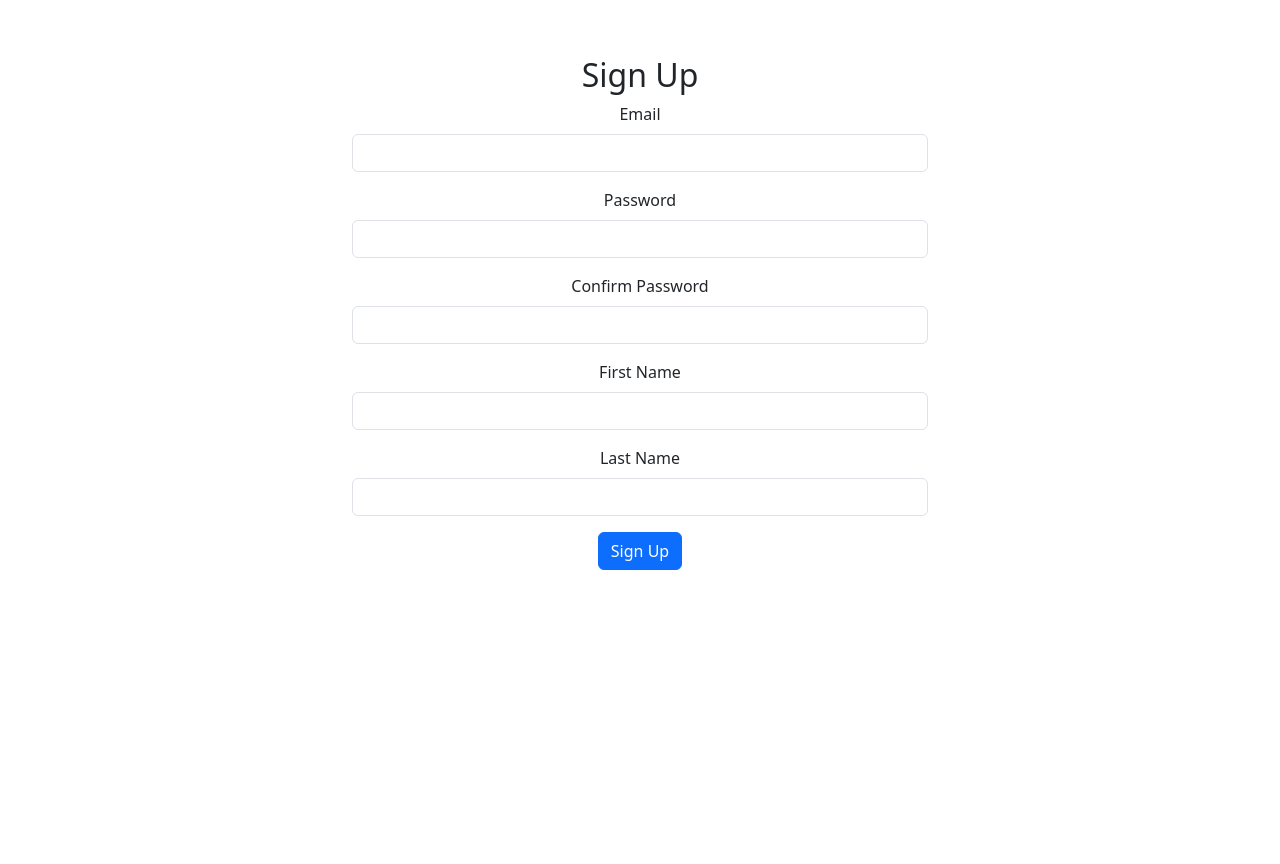
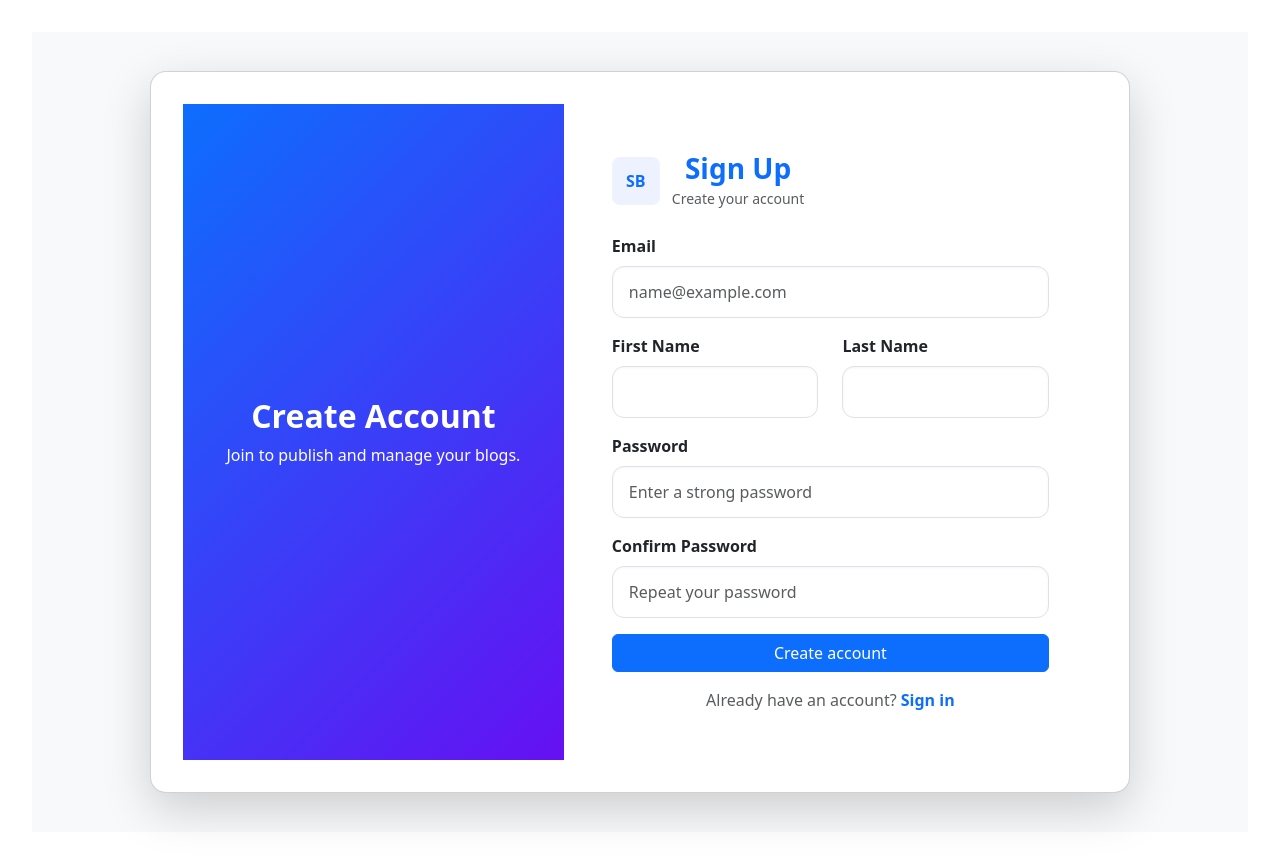
Before and after one commit to anupamkush9/revise-react, a React (Vite) app: page /signup in a window 1280 px wide. Before the commit the page ends 800 px from the top, so only its background shows below. Built offline with nearby package versions, Linux system fonts and the light colour scheme.

Commit message:
ui/ux changes on login and signup page

```diff
--- a/src/components/Login.jsx
+++ b/src/components/Login.jsx
@@ -1,14 +1,16 @@
-import { useState } from "react";
-import { useNavigate, Link } from "react-router"; // ✅ corrected import
+import React, { useState } from "react";
+import { useNavigate, Link } from "react-router";
 import api from "./api";
 
 function Login() {
   const [email, setEmail] = useState("");
   const [password, setPassword] = useState("");
+  const [loading, setLoading] = useState(false);
   const navigate = useNavigate();
 
   const handleLogin = async (e) => {
     e.preventDefault();
+    setLoading(true);
     try {
       const response = await api.post("/api/token/", { email, password });
       localStorage.setItem("access_token", response.data.access_token);
@@ -16,30 +18,50 @@ function Login() {
       navigate("/");
     } catch (error) {
       alert("Invalid credentials");
+    } finally {
+      setLoading(false);
     }
   };
 
   return (
-    <div className="min-vh-100 d-flex justify-content-center align-items-center bg-light">
+    <div className="container-fluid min-vh-100 d-flex align-items-center justify-content-center bg-light">
+      <div className="card shadow-lg rounded-4 overflow-hidden" style={{ maxWidth: 980, width: "94%" }}>
+        <div className="row g-0">
+          <div className="col-md-5 d-none d-md-flex align-items-center justify-content-center" style={{ background: "linear-gradient(135deg,#6f42c1,#20c997)", color: "#fff" }}>
+            <div className="text-center p-4">
+              <h2 className="fw-bold">Welcome Back</h2>
+              <p className="mb-0">Sign in to manage your blogs and create new posts.</p>
+            </div>
+          </div>
+
+          <div className="col-md-7">
+            <div className="p-5">
+              <div className="mb-4">
+                <div className="d-flex align-items-center mb-2">
                   <div
-        className="card shadow-lg border-0 p-4"
                     style={{
-          width: "100%",
-          maxWidth: "420px",
-          borderRadius: "20px",
-          backgroundColor: "rgba(255, 255, 255, 0.9)",
+                      width: 48,
+                      height: 48,
+                      background: "#eef2ff",
+                      borderRadius: 8,
+                      display: "flex",
+                      alignItems: "center",
+                      justifyContent: "center",
+                      marginRight: 12,
                     }}
                   >
-        <div className="text-center mb-4">
-          <h2 className="fw-bold text-primary">My Blog</h2>
-          <p className="text-muted mb-0">Sign in to continue</p>
+                    <span style={{ color: "#0d6efd", fontWeight: 700 }}>MB</span>
+                  </div>
+                  <div>
+                    <h3 className="fw-bold text-primary mb-0">My Blog</h3>
+                    <small className="text-muted">Sign in to continue</small>
+                  </div>
+                </div>
               </div>
 
               <form onSubmit={handleLogin}>
                 <div className="mb-3">
-            <label htmlFor="email" className="form-label fw-semibold">
-              Email address
-            </label>
+                  <label htmlFor="email" className="form-label fw-semibold text-start d-block">Email</label>
                   <input
                     type="email"
                     id="email"
@@ -52,9 +74,7 @@ function Login() {
                 </div>
 
                 <div className="mb-3">
-            <label htmlFor="password" className="form-label fw-semibold">
-              Password
-            </label>
+                  <label htmlFor="password" className="form-label fw-semibold text-start d-block">Password</label>
                   <input
                     type="password"
                     id="password"
@@ -68,25 +88,14 @@ function Login() {
 
                 <div className="d-flex justify-content-between align-items-center mb-3">
                   <div className="form-check">
-              <input
-                className="form-check-input"
-                type="checkbox"
-                id="rememberMe"
-              />
-              <label className="form-check-label" htmlFor="rememberMe">
-                Remember me
-              </label>
+                    <input className="form-check-input" type="checkbox" id="rememberMe" />
+                    <label className="form-check-label" htmlFor="rememberMe">Remember me</label>
                   </div>
-            <a href="/forgot-password" className="text-decoration-none small">
-              Forgot password?
-            </a>
+                  <Link to="/forgot-password" className="text-decoration-none small">Forgot password?</Link>
                 </div>
 
-          <button
-            type="submit"
-            className="btn btn-primary btn-lg w-100 shadow-sm"
-          >
-            Login
+                <button type="submit" className="btn btn-primary btn-lg w-100 shadow-sm" disabled={loading}>
+                  {loading ? "Signing in..." : "Login"}
                 </button>
               </form>
 
@@ -100,7 +109,11 @@ function Login() {
               </div>
             </div>
           </div>
+        </div>
+      </div>
+    </div>
   );
 }
 
+
 export default Login;
--- a/src/components/Signup.jsx
+++ b/src/components/Signup.jsx
@@ -1,5 +1,5 @@
 import { useState } from "react";
-import { useNavigate } from "react-router"; // ✅ corrected import
+import { useNavigate, Link } from "react-router";
 import api from "./api";
 
 function Signup() {
@@ -16,6 +16,14 @@ function Signup() {
 
   const handleChange = (e) => {
     setForm((s) => ({ ...s, [e.target.name]: e.target.value }));
+  };
+
+  // uniform input style used across the form for consistent look
+  const uniformInputStyle = {
+    borderRadius: 12,
+    height: 52,
+    padding: "0.625rem 1rem",
+    boxShadow: "inset 0 1px 3px rgba(0,0,0,0.04)",
   };
 
   const validateClient = () => {
@@ -48,14 +56,12 @@ function Signup() {
       };
       const resp = await api.post("/api/signup/", payload);
       if (resp.status === 201) {
-        // registration success -> go to login
         navigate("/login");
       } else {
         setErrors({ non_field_errors: "Unexpected response" });
       }
     } catch (err) {
       if (err.response && err.response.data) {
-        // API validation errors expected as an object
         setErrors(err.response.data);
       } else {
         setErrors({ non_field_errors: "Network or server error" });
@@ -66,62 +72,113 @@ function Signup() {
   };
 
   return (
-    <div className="container" style={{ maxWidth: 600, marginTop: 24 }}>
-      <h2>Sign Up</h2>
-      {errors.non_field_errors && (
-        <div className="alert alert-danger">{errors.non_field_errors}</div>
-      )}
+    <div className="container-fluid min-vh-100 d-flex align-items-center justify-content-center bg-light">
+      <div className="card shadow-lg rounded-4 overflow-hidden" style={{ maxWidth: 980, width: "94%" }}>
+        <div className="row g-0">
+          <div className="col-md-5 d-none d-md-flex align-items-center justify-content-center" style={{ background: "linear-gradient(135deg,#0d6efd,#6610f2)", color: "#fff" }}>
+            <div className="text-center p-4">
+              <h2 className="fw-bold">Create Account</h2>
+              <p className="mb-0">Join to publish and manage your blogs.</p>
+            </div>
+          </div>
+
+          <div className="col-md-7">
+            <div className="p-5">
+              <div className="mb-4">
+                <div className="d-flex align-items-center mb-2">
+                  <div
+                    style={{
+                      width: 48,
+                      height: 48,
+                      background: "#eef2ff",
+                      borderRadius: 8,
+                      display: "flex",
+                      alignItems: "center",
+                      justifyContent: "center",
+                      marginRight: 12,
+                    }}
+                  >
+                    <span style={{ color: "#0d6efd", fontWeight: 700 }}>SB</span>
+                  </div>
+                  <div>
+                    <h3 className="fw-bold text-primary mb-0">Sign Up</h3>
+                    <small className="text-muted">Create your account</small>
+                  </div>
+                </div>
+              </div>
+
+              {errors.non_field_errors && <div className="alert alert-danger">{errors.non_field_errors}</div>}
+
               <form onSubmit={handleSubmit} noValidate>
                 <div className="mb-3">
-          <label className="form-label">Email</label>
+                  <label className="form-label fw-semibold text-start d-block">Email</label>
                   <input
                     name="email"
                     type="email"
                     className={`form-control ${errors.email ? "is-invalid" : ""}`}
                     value={form.email}
                     onChange={handleChange}
+                    style={uniformInputStyle}
+                    placeholder="name@example.com"
                   />
                   {errors.email && <div className="invalid-feedback">{errors.email}</div>}
                 </div>
 
+                <div className="row">
+                  <div className="col-md-6 mb-3">
+                    <label className="form-label fw-semibold text-start d-block">First Name</label>
+                    <input name="first_name" className="form-control" value={form.first_name} onChange={handleChange} style={uniformInputStyle} />
+                  </div>
+                  <div className="col-md-6 mb-3">
+                    <label className="form-label fw-semibold text-start d-block">Last Name</label>
+                    <input name="last_name" className="form-control" value={form.last_name} onChange={handleChange} style={uniformInputStyle} />
+                  </div>
+                </div>
+
                 <div className="mb-3">
-          <label className="form-label">Password</label>
+                  <label className="form-label fw-semibold text-start d-block">Password</label>
                   <input
                     name="password1"
                     type="password"
                     className={`form-control ${errors.password1 ? "is-invalid" : ""}`}
                     value={form.password1}
                     onChange={handleChange}
+                    style={uniformInputStyle}
+                    placeholder="Enter a strong password"
                   />
                   {errors.password1 && <div className="invalid-feedback">{errors.password1}</div>}
                 </div>
 
                 <div className="mb-3">
-          <label className="form-label">Confirm Password</label>
+                  <label className="form-label fw-semibold text-start d-block">Confirm Password</label>
                   <input
                     name="password2"
                     type="password"
                     className={`form-control ${errors.password2 ? "is-invalid" : ""}`}
                     value={form.password2}
                     onChange={handleChange}
+                    style={uniformInputStyle}
+                    placeholder="Repeat your password"
                   />
                   {errors.password2 && <div className="invalid-feedback">{errors.password2}</div>}
                 </div>
 
-        <div className="mb-3">
-          <label className="form-label">First Name</label>
-          <input name="first_name" className="form-control" value={form.first_name} onChange={handleChange} />
+                <button className="btn btn-primary w-100 mb-3" type="submit" disabled={submitting}>
+                  {submitting ? "Signing up..." : "Create account"}
+                </button>
+
+                <div className="text-center">
+                  <p className="text-muted mb-0">
+                    Already have an account?{" "}
+                    <Link to="/login" className="text-primary fw-semibold text-decoration-none">Sign in</Link>
+                  </p>
                 </div>
+              </form>
 
-        <div className="mb-3">
-          <label className="form-label">Last Name</label>
-          <input name="last_name" className="form-control" value={form.last_name} onChange={handleChange} />
             </div>
-
-        <button className="btn btn-primary" type="submit" disabled={submitting}>
-          {submitting ? "Signing up..." : "Sign Up"}
-        </button>
-      </form>
+          </div>
+        </div>
+      </div>
     </div>
   );
 }
```
Lines whose indentation alone changed are shown as unchanged.
